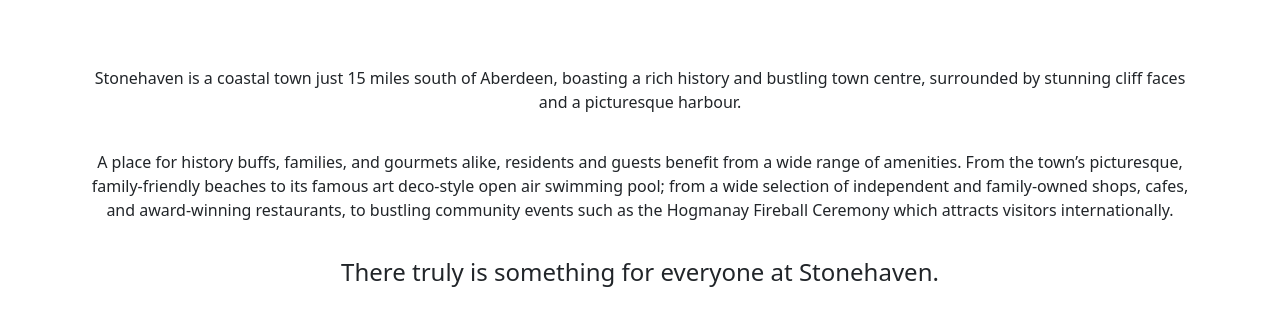
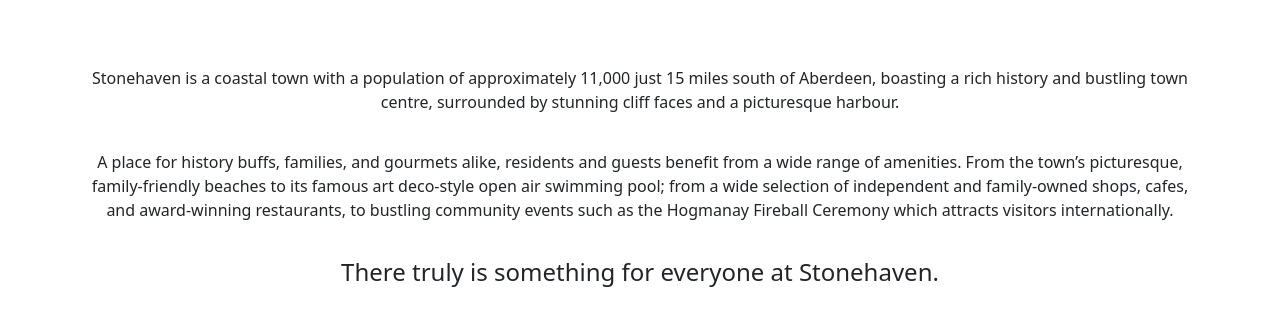
Before and after one commit to hanson-ev/Assessment3, a plain HTML site: page index.html in a window 1280 px wide. Shown: the part 443-755 px from the top of the page. Drawn offline with nearby package versions, Linux system fonts and the light colour scheme.

Commit message:
Edited home page text

```diff
--- a/index.html
+++ b/index.html
@@ -42,10 +42,10 @@
         <!--Home text-->
         <div class="container">
             <div class="text-center mt-5">
-                <p>Stonehaven is a coastal town just 15 miles south of Aberdeen,
+                <p>Stonehaven is a coastal town with a population of approximately 11,000 just 15 miles south of Aberdeen,
                     boasting a rich history and bustling town centre,
                     surrounded by stunning cliff faces and a picturesque harbour.</p>
-                <p>A place for history buffs, families, and gourmets alike, residents and guests benefit from a wide
+                    <p>A place for history buffs, families, and gourmets alike, residents and guests benefit from a wide
                     range of amenities.
                     From the town’s picturesque, family-friendly beaches to its famous art deco-style open air swimming
                     pool;
```
